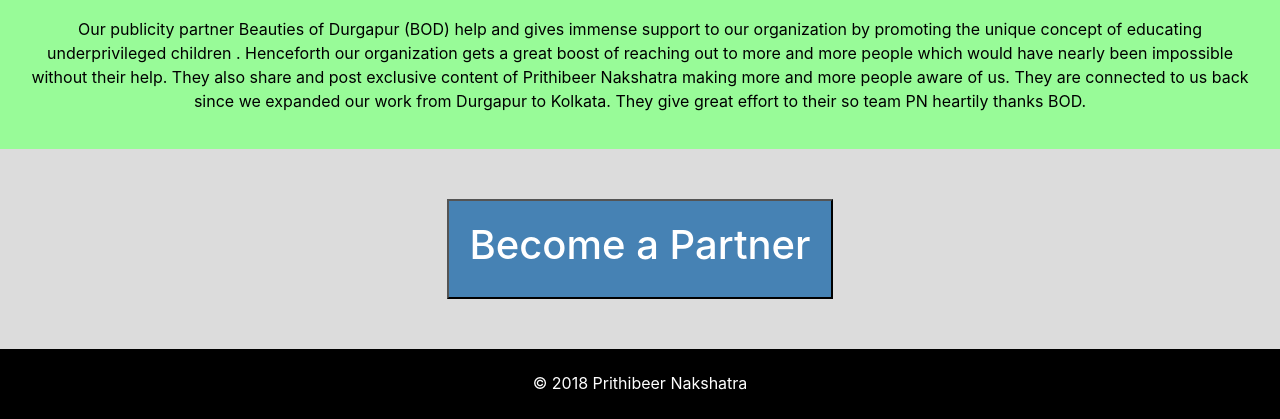
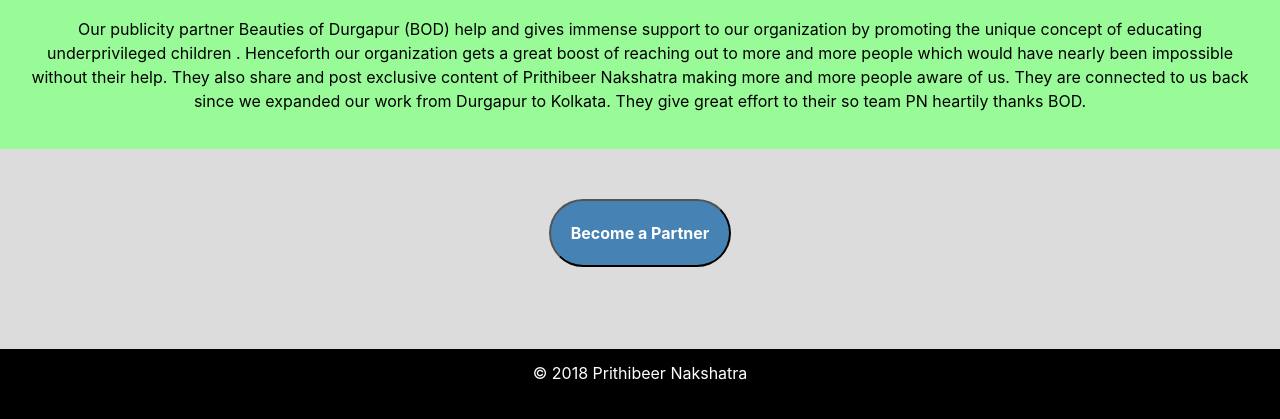
Before and after one commit to Tamal-Mondal/Prithibeer-Nakshatra, a plain HTML site: page partners.html in a window 1280 px wide. Shown: the part 663-1082 px from the top of the page. Drawn offline with Linux system fonts and the light colour scheme.

Commit message:
button change

```diff
--- a/partners.html
+++ b/partners.html
@@ -41,7 +41,7 @@
            </div>
 
              <div class="button">
-             <button type="button" class="button1"><h1>Become a Partner</h1></button>
+             <button type="button" class="button1"><b>Become a Partner</b></button>
              </div>
 
 
--- a/partners/stylep.css
+++ b/partners/stylep.css
@@ -73,11 +73,13 @@
                         padding:20px;
                       background-color: #4682B4;
                       color:white;
+                      border-radius:40px;
                     }
               .foot {
-	padding : 22px 0px;
+	padding : 12px 28px;
 	height: 70px;
 	background-color: #000000;
+
 }
 
 .footext {
```
